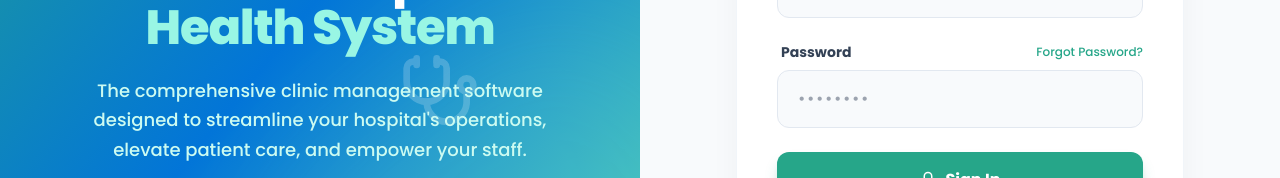
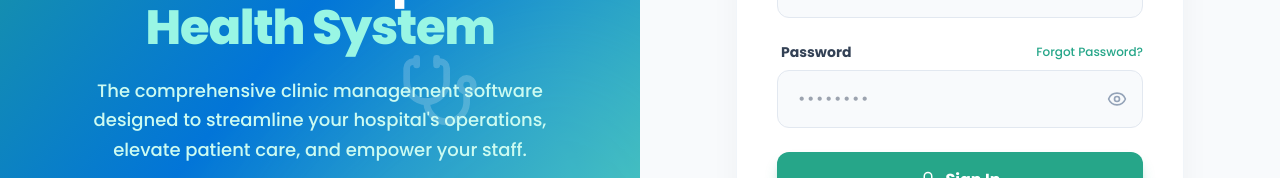
Before and after one commit to cgs-official-website/Hospital-Management-System, a React (Vite) app: page /login in a window 1280 px wide. Shown: the part 404-582 px from the top of the page. Built offline with nearby package versions, Linux system fonts and the light colour scheme; no server answers.

Commit message:
Debug the testing updates

```diff
--- a/src/pages/Login.jsx
+++ b/src/pages/Login.jsx
@@ -1,7 +1,7 @@
 import React, { useState } from 'react';
 import { useNavigate } from 'react-router-dom';
 import { motion } from 'framer-motion';
-import { Lock, HeartPulse, ShieldCheck, Activity, Stethoscope } from 'lucide-react';
+import { Lock, HeartPulse, ShieldCheck, Activity, Stethoscope, Eye, EyeOff } from 'lucide-react';
 import { signInWithEmailAndPassword } from 'firebase/auth';
 import { doc, getDoc } from 'firebase/firestore';
 import { auth, db } from '../firebase';
@@ -12,6 +12,7 @@ const Login = () => {
   const [formData, setFormData] = useState({ email: '', password: '' });
   const [loading, setLoading] = useState(false);
   const [errorMsg, setErrorMsg] = useState('');
+  const [showPassword, setShowPassword] = useState(false);
 
   React.useEffect(() => {
     if (localStorage.getItem('role')) {
@@ -180,14 +181,23 @@ const Login = () => {
                 Password
                 <a href="#" className="text-xs text-primary hover:underline font-medium">Forgot Password?</a>
               </label>
+              <div className="relative">
                 <input
                   required
-                type="password"
+                  type={showPassword ? "text" : "password"}
                   name="password"
                   onChange={(e) => setFormData({...formData, password: e.target.value})}
-                className="w-full px-5 py-4 bg-slate-50 border border-slate-200 rounded-xl focus:ring-2 focus:ring-primary/20 focus:border-primary focus:bg-white outline-none transition-all font-medium text-slate-700 tracking-widest"
+                  className={`w-full pl-5 pr-12 py-4 bg-slate-50 border border-slate-200 rounded-xl focus:ring-2 focus:ring-primary/20 focus:border-primary focus:bg-white outline-none transition-all font-medium text-slate-700 ${!showPassword ? 'tracking-widest' : ''}`}
                   placeholder="••••••••"
                 />
+                <button
+                  type="button"
+                  onClick={() => setShowPassword(!showPassword)}
+                  className="absolute right-4 top-1/2 -translate-y-1/2 text-slate-400 hover:text-primary transition-colors focus:outline-none"
+                >
+                  {showPassword ? <EyeOff size={20} /> : <Eye size={20} />}
+                </button>
+              </div>
             </div>
 
             <button type="submit" disabled={loading} className="w-full bg-primary hover:bg-sky-500 text-white font-bold py-4 rounded-xl shadow-lg shadow-primary/30 transition-all active:scale-[0.98] mt-4 flex justify-center items-center gap-2">
--- a/src/pages/RegisterHospital.jsx
+++ b/src/pages/RegisterHospital.jsx
@@ -1,7 +1,7 @@
 import React, { useState } from 'react';
 import { showPopup } from '../utils/popup';
 import { motion } from 'framer-motion';
-import { Building2, Clock, ShieldCheck, HeartPulse, Stethoscope, Activity } from 'lucide-react';
+import { Building2, Clock, ShieldCheck, HeartPulse, Stethoscope, Activity, Eye, EyeOff } from 'lucide-react';
 import { collection, addDoc, serverTimestamp, setDoc, doc } from 'firebase/firestore';
 import { createUserWithEmailAndPassword } from 'firebase/auth';
 import { auth, db } from '../firebase';
@@ -22,6 +22,7 @@ const RegisterHospital = () => {
   });
 
   const [loading, setLoading] = useState(false);
+  const [showPassword, setShowPassword] = useState(false);
   const [isModalOpen, setIsModalOpen] = useState(false);
 
   const handleChange = (e) => {
@@ -207,7 +208,16 @@ const RegisterHospital = () => {
                 </div>
                 <div className="col-span-1 md:col-span-2">
                   <label className="block text-sm font-bold text-slate-700 mb-2 ml-1">Password *</label>
-                  <input required type="password" name="password" onChange={handleChange} className="w-full px-5 py-4 bg-slate-50 border border-slate-200 rounded-xl focus:ring-2 focus:ring-indigo-500/20 focus:border-indigo-500 focus:bg-white outline-none transition-all font-medium text-slate-700 tracking-widest" placeholder="••••••••" />
+                  <div className="relative">
+                    <input required type={showPassword ? "text" : "password"} name="password" onChange={handleChange} className={`w-full pl-5 pr-12 py-4 bg-slate-50 border border-slate-200 rounded-xl focus:ring-2 focus:ring-indigo-500/20 focus:border-indigo-500 focus:bg-white outline-none transition-all font-medium text-slate-700 ${!showPassword ? 'tracking-widest' : ''}`} placeholder="••••••••" />
+                    <button
+                      type="button"
+                      onClick={() => setShowPassword(!showPassword)}
+                      className="absolute right-4 top-1/2 -translate-y-1/2 text-slate-400 hover:text-indigo-600 transition-colors focus:outline-none"
+                    >
+                      {showPassword ? <EyeOff size={20} /> : <Eye size={20} />}
+                    </button>
+                  </div>
                 </div>
               </div>
 
--- a/src/pages/StaffRegistration.jsx
+++ b/src/pages/StaffRegistration.jsx
@@ -4,7 +4,7 @@ import { collection, query, where, getDocs, doc, setDoc, serverTimestamp } from
 import { createUserWithEmailAndPassword } from 'firebase/auth';
 import { db, auth } from '../firebase';
 import { motion } from 'framer-motion';
-import { UserPlus, Building2, User, Mail, Phone, Lock, ChevronRight, AlertCircle, CheckCircle2, Activity, HeartPulse, Stethoscope } from 'lucide-react';
+import { UserPlus, Building2, User, Mail, Phone, Lock, ChevronRight, AlertCircle, CheckCircle2, Activity, HeartPulse, Stethoscope, Eye, EyeOff } from 'lucide-react';
 
 const StaffRegistration = () => {
   const { hospitalId } = useParams();
@@ -15,6 +15,7 @@ const StaffRegistration = () => {
   const [error, setError] = useState('');
   const [success, setSuccess] = useState('');
   const [registering, setRegistering] = useState(false);
+  const [showPassword, setShowPassword] = useState(false);
 
   const [formData, setFormData] = useState({
     name: '',
@@ -276,7 +277,14 @@ const StaffRegistration = () => {
                     <label className="text-sm font-bold text-slate-700 ml-1">Password</label>
                     <div className="relative">
                       <Lock className="absolute left-4 top-1/2 -translate-y-1/2 text-slate-400" size={18} />
-                      <input type="password" name="password" required value={formData.password} onChange={handleChange} className="w-full pl-12 pr-5 py-4 bg-slate-50 border border-slate-200 rounded-xl focus:ring-2 focus:ring-teal-500/20 focus:border-teal-500 focus:bg-white outline-none transition-all font-medium text-slate-700 tracking-widest" placeholder="••••••••" minLength="6" />
+                      <input type={showPassword ? "text" : "password"} name="password" required value={formData.password} onChange={handleChange} className={`w-full pl-12 pr-12 py-4 bg-slate-50 border border-slate-200 rounded-xl focus:ring-2 focus:ring-teal-500/20 focus:border-teal-500 focus:bg-white outline-none transition-all font-medium text-slate-700 ${!showPassword ? 'tracking-widest' : ''}`} placeholder="••••••••" minLength="6" />
+                      <button
+                        type="button"
+                        onClick={() => setShowPassword(!showPassword)}
+                        className="absolute right-4 top-1/2 -translate-y-1/2 text-slate-400 hover:text-teal-600 transition-colors focus:outline-none"
+                      >
+                        {showPassword ? <EyeOff size={18} /> : <Eye size={18} />}
+                      </button>
                     </div>
                   </div>
                 </div>
```
Lines whose indentation alone changed are shown as unchanged.
